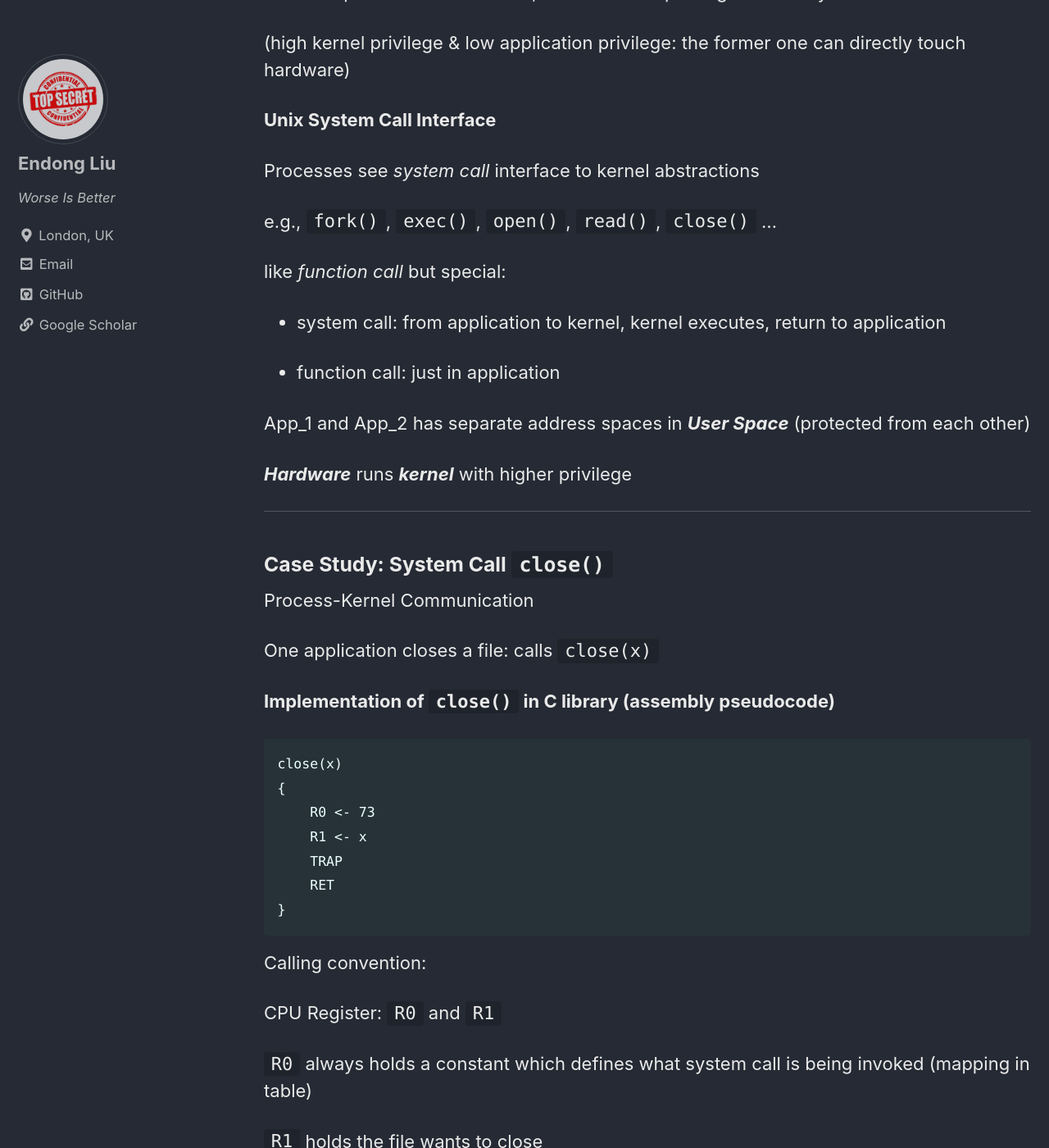
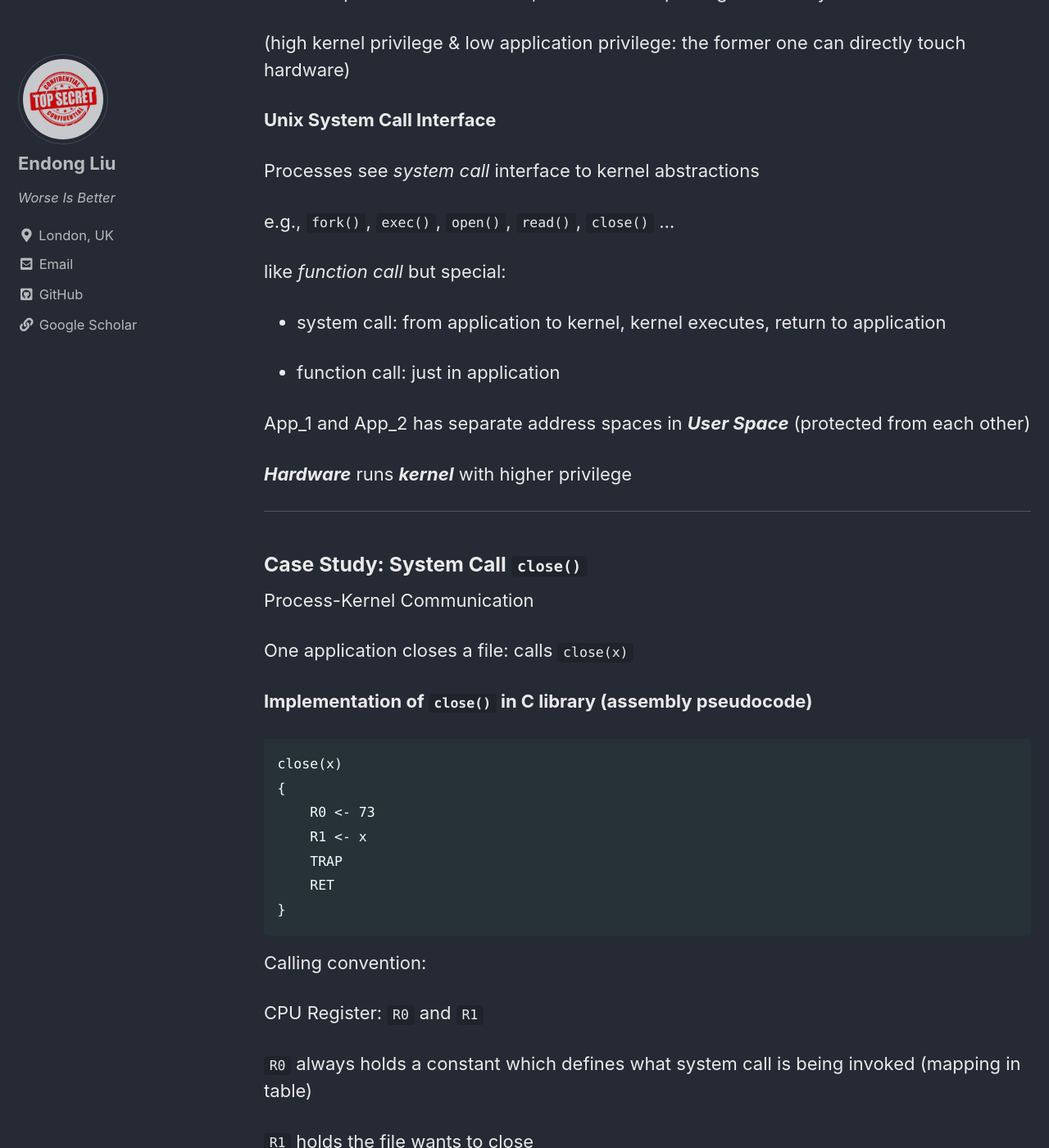
Before and after one commit to ZzPoLariszZ/zzpolariszz.github.io, a Jekyll site: the page built from _posts/2021-10-05-COMP0133-01.md, in a window 1280 px wide and 1400 px high, scrolled down 1385 px. Shown: the whole window at 82% size. Built offline with Jekyll 4.4.1, drawn with Linux system fonts in a browser that asks for light colours; cached includes are drawn as plain includes.

Commit message:
Update _page.scss

```diff
--- a/_sass/minimal-mistakes/_page.scss
+++ b/_sass/minimal-mistakes/_page.scss
@@ -142,7 +142,7 @@ body {
   :not(pre) > code {
     padding-top: 0.1rem;
     padding-bottom: 0.1rem;
-    font-size: $type-size-5;
+    font-size: $type-size-6;
     background: $code-background-color;
     border-radius: $border-radius;
 
```
